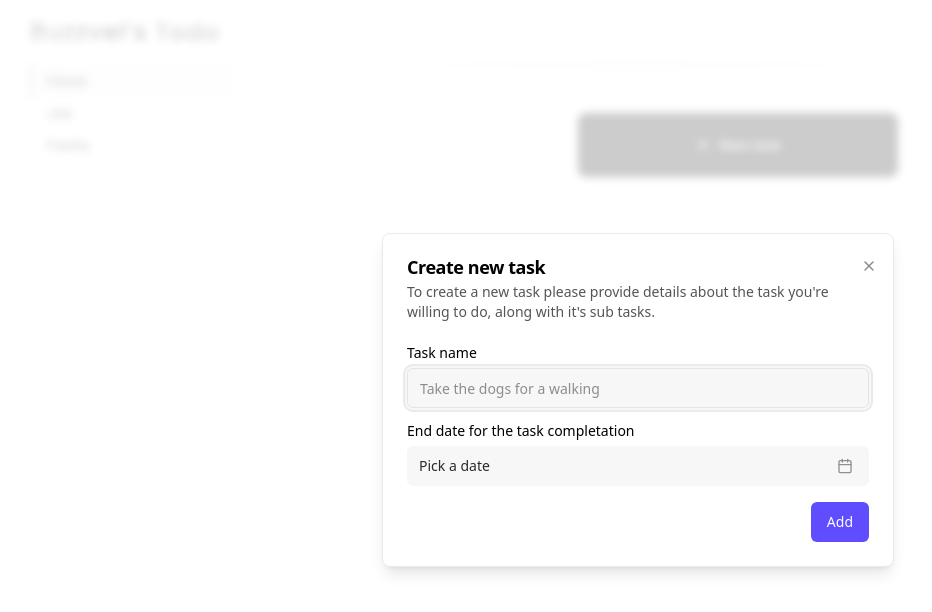
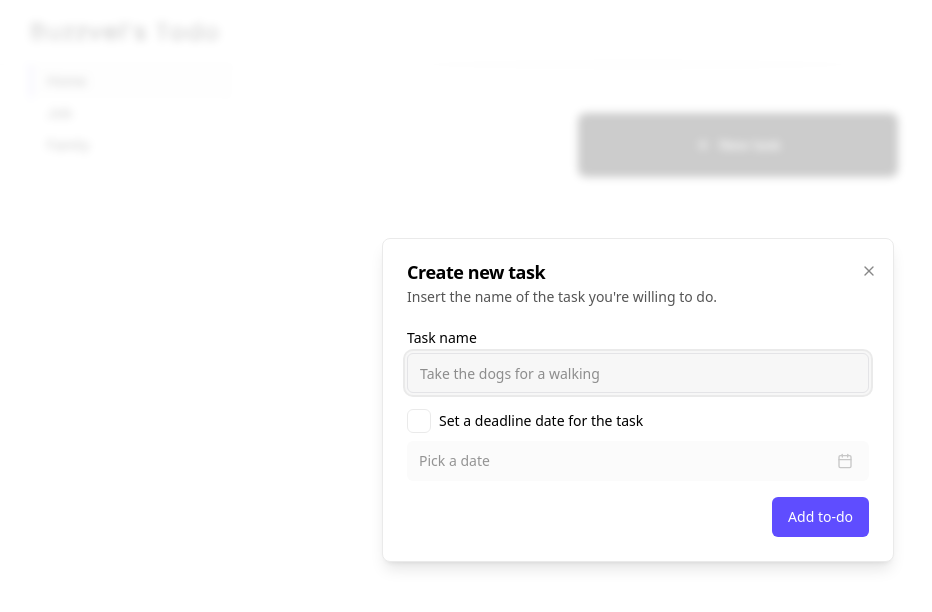
Before and after one commit to vitormarkis/buzzvels-todo, a Next.js app: page / in a window 1280 px wide. Both pictures are taken after a click on the button "New task". Shown: the top 612 px of the page, without its empty margins (2-934 px from the left). Built offline with nearby package versions, Linux system fonts and the light colour scheme; no server answers.

Commit message:
feat (new-task): add conditional deadline date

```diff
--- a/package.json
+++ b/package.json
@@ -13,6 +13,7 @@
     "@clerk/nextjs": "^4.23.2",
     "@hookform/resolvers": "^3.1.1",
     "@radix-ui/react-alert-dialog": "^1.0.4",
+    "@radix-ui/react-checkbox": "^1.0.4",
     "@radix-ui/react-dialog": "^1.0.4",
     "@radix-ui/react-dropdown-menu": "^2.0.5",
     "@radix-ui/react-label": "^2.0.2",
--- a/src/components/modal/create-new-task/ModalCreateNewTask.tsx
+++ b/src/components/modal/create-new-task/ModalCreateNewTask.tsx
@@ -1,6 +1,4 @@
-"use client"
-
-import React from "react"
+import React, { useId, useState } from "react"
 import { cn } from "@/lib/utils"
 import {
   DialogContent,
@@ -28,6 +26,10 @@ import { Popover, PopoverTrigger, PopoverContent } from "@/components/ui/popover
 import { format } from "date-fns"
 import { CalendarIcon } from "lucide-react"
 import { Calendar } from "@/components/ui/calendar"
+import { Checkbox } from "@/components/ui/checkbox"
+import { GetServerSideProps } from "next"
+import { getAuth } from "@clerk/nextjs/server"
+import { useUserInfo } from "@/contexts/user-info/userInfoContext"
 
 export type ModalCreateNewTaskProps = React.ComponentPropsWithoutRef<"div"> & {
   children: React.ReactNode
@@ -37,6 +39,9 @@ export const ModalCreateNewTask = React.forwardRef<
   React.ElementRef<"div">,
   ModalCreateNewTaskProps
 >(function ModalCreateNewTaskComponent({ children, ...props }, ref) {
+  const [hasDeadlineDate, setHasDeadlineDate] = useState<boolean | "indeterminate">(false)
+  const { headers } = useUserInfo()
+
   const methods = useForm<CreateNewTaskForm>({
     defaultValues: {
       task: "",
@@ -47,11 +52,15 @@ export const ModalCreateNewTask = React.forwardRef<
 
   const { control } = methods
 
-  const submitHandler: SubmitHandler<CreateNewTaskForm> = formData => {
-    console.log(formData)
+  const submitHandler: SubmitHandler<CreateNewTaskForm> = async formData => {
+    const res = await fetch("/api/endpoint", {
+      body: JSON.stringify(formData),
+      method: "POST",
+      headers,
+    })
+
+    console.log(res)
   }
-
-  const formErrors = methods.formState.errors
 
   return (
     <Dialog>
@@ -63,10 +72,7 @@ export const ModalCreateNewTask = React.forwardRef<
       >
         <DialogHeader>
           <DialogTitle>Create new task</DialogTitle>
-          <DialogDescription>
-            To create a new task please provide details about the task you're willing to do, along
-            with it's sub tasks.
-          </DialogDescription>
+          <DialogDescription>Insert the name of the task you're willing to do.</DialogDescription>
         </DialogHeader>
 
         <Form {...methods}>
@@ -91,12 +97,32 @@ export const ModalCreateNewTask = React.forwardRef<
                 </FormItem>
               )}
             />
+
+            <div className="space-y-2">
+              <FormField
+                control={control}
+                name="hasDeadlineDate"
+                render={({ field }) => (
+                  <FormItem className="flex gap-2 items-center space-y-0">
+                    <FormControl>
+                      <Checkbox
+                        checked={field.value}
+                        onCheckedChange={s => {
+                          field.onChange(s)
+                          setHasDeadlineDate(s)
+                        }}
+                        onBlur={field.onBlur}
+                      />
+                    </FormControl>
+                    <FormLabel className="font-normal">Set a deadline date for the task</FormLabel>
+                  </FormItem>
+                )}
+              />
               <FormField
                 control={control}
                 name="endDate"
                 render={({ field }) => (
                   <FormItem>
-                  <FormLabel>End date for the task completation</FormLabel>
                     <FormControl>
                       <Popover>
                         <PopoverTrigger asChild>
@@ -106,6 +132,7 @@ export const ModalCreateNewTask = React.forwardRef<
                                 "__two w-full pl-3 text-left font-normal",
                                 !field.value && "text-color-strong"
                               )}
+                              disabled={!hasDeadlineDate}
                             >
                               {field.value ? format(field.value, "PPP") : <span>Pick a date</span>}
                               <CalendarIcon className="ml-auto h-4 w-4 opacity-50" />
@@ -130,13 +157,14 @@ export const ModalCreateNewTask = React.forwardRef<
                   </FormItem>
                 )}
               />
+            </div>
             <div className="flex gap-2 justify-between">
               <div></div>
               <Button
                 type="submit"
                 className="__action"
               >
-                Add
+                Add to-do
               </Button>
             </div>
           </form>
--- /dev/null
+++ b/src/components/ui/checkbox.tsx
@@ -0,0 +1,28 @@
+"use client"
+
+import * as React from "react"
+import * as CheckboxPrimitive from "@radix-ui/react-checkbox"
+import { Check } from "lucide-react"
+
+import { cn } from "@/lib/utils"
+
+const Checkbox = React.forwardRef<
+  React.ElementRef<typeof CheckboxPrimitive.Root>,
+  React.ComponentPropsWithoutRef<typeof CheckboxPrimitive.Root>
+>(({ className, ...props }, ref) => (
+  <CheckboxPrimitive.Root
+    ref={ref}
+    className={cn(
+      "peer h-6 w-6 bg-background shrink-0 rounded-md border ring-offset-background focus-visible:outline-none focus-visible:ring-2 focus-visible:ring-ring focus-visible:ring-offset-2 disabled:cursor-not-allowed disabled:opacity-50 data-[state=checked]:bg-background-shadow data-[state=checked]:text-color-strong",
+      className
+    )}
+    {...props}
+  >
+    <CheckboxPrimitive.Indicator className={cn("flex items-center justify-center text-current")}>
+      <Check className="h-4 w-4" />
+    </CheckboxPrimitive.Indicator>
+  </CheckboxPrimitive.Root>
+))
+Checkbox.displayName = CheckboxPrimitive.Root.displayName
+
+export { Checkbox }
--- a/src/components/ui/dialog.tsx
+++ b/src/components/ui/dialog.tsx
@@ -42,7 +42,7 @@ const DialogContent = React.forwardRef<
     <DialogPrimitive.Content
       ref={ref}
       className={cn(
-        "fixed left-[50%] top-[50%] z-50 grid w-full max-w-lg translate-x-[-50%] translate-y-[-50%] gap-4 shadow-lg duration-200 data-[state=open]:animate-in data-[state=closed]:animate-out data-[state=closed]:fade-out-0 data-[state=open]:fade-in-0 data-[state=closed]:zoom-out-95 data-[state=open]:zoom-in-95 data-[state=closed]:slide-out-to-left-1/2 data-[state=closed]:slide-out-to-top-[48%] data-[state=open]:slide-in-from-left-1/2 data-[state=open]:slide-in-from-top-[48%] sm:rounded-lg md:w-full bg-background text-color border p-6",
+        "fixed left-[50%] top-[50%] z-50 grid w-full max-w-lg translate-x-[-50%] translate-y-[-50%] gap-4 shadow-lg duration-200 data-[state=open]:animate-in data-[state=closed]:animate-out data-[state=closed]:fade-out-0 data-[state=open]:fade-in-0 data-[state=closed]:zoom-out-95 data-[state=open]:zoom-in-95 data-[state=closed]:slide-out-to-left-1/2 data-[state=closed]:slide-out-to-top-[48%] data-[state=open]:slide-in-from-left-1/2 data-[state=open]:slide-in-from-top-[48%] rounded-lg md:w-full bg-background text-color border p-6",
         className
       )}
       {...props}
--- /dev/null
+++ b/src/contexts/user-info/userInfoContext.tsx
@@ -0,0 +1,30 @@
+import React, { createContext, useContext } from "react"
+
+type ComponentWithChildren = {
+  children: React.ReactNode
+}
+
+export type IUserInfoContext = {
+  userId: string | null
+  headers: Headers
+}
+
+export const UserInfoContext = createContext({} as IUserInfoContext)
+
+export function UserInfoProvider({ children, userId }: ComponentWithChildren & IUserInfoContext) {
+  const headers = new Headers()
+  headers.append("Authorization", `Bearer ${userId}`)
+
+  return (
+    <UserInfoContext.Provider
+      value={{
+        userId,
+        headers,
+      }}
+    >
+      {children}
+    </UserInfoContext.Provider>
+  )
+}
+
+export const useUserInfo = () => useContext(UserInfoContext)
--- a/src/form/create-new-task/schema.ts
+++ b/src/form/create-new-task/schema.ts
@@ -1,8 +1,14 @@
 import { z } from "zod"
 
-export const createNewTaskFormSchema = z.object({
-  task: z.string().min(1, "Insert a valid task name."),
-  endDate: z.date().nullable(),
-})
+export const createNewTaskFormSchema = z
+  .object({
+    task: z.string().min(1, "Insert a valid task name."),
+    endDate: z.date().nullable().default(null),
+    hasDeadlineDate: z.boolean().default(false),
+  })
+  .transform(({ hasDeadlineDate, ...state }) => ({
+    ...state,
+    endDate: hasDeadlineDate ? state.endDate?.getTime() : null,
+  }))
 
-export type CreateNewTaskForm = z.infer<typeof createNewTaskFormSchema>
+export type CreateNewTaskForm = z.input<typeof createNewTaskFormSchema>
--- a/src/middleware.ts
+++ b/src/middleware.ts
@@ -1,4 +1,8 @@
 import { authMiddleware } from "@clerk/nextjs"
+import { NextRequest, NextResponse } from "next/server"
+import { cookies } from "next/headers"
+import { getAuth } from "@clerk/nextjs/server"
+
 export default authMiddleware({
   publicRoutes: ["/"],
 })
--- a/src/pages/index.tsx
+++ b/src/pages/index.tsx
@@ -5,10 +5,17 @@ import { CenteredContainer } from "@/components/container/centered-container/Cen
 import { Header, Sidebar } from "@/components/organisms"
 import { IconPlus } from "@/components/icons"
 import { ModalCreateNewTask } from "@/components/modal"
+import { getAuth } from "@clerk/nextjs/server"
+import { GetServerSideProps } from "next"
+import { UserInfoProvider } from "@/contexts/user-info/userInfoContext"
 
-export default function Home() {
+type ServerSideProps = {
+  userId: string | null
+}
+
+export default function Home({ userId }: ServerSideProps) {
   return (
-    <>
+    <UserInfoProvider userId={userId}>
       <Header />
       <div className="absolute left-1/2 -translate-x-1/2 -translate-y-[1px] h-[1px] bg-gradient-to-r from-transparent to-transparent via-color/40 max-w-xl w-full" />
       <div className={cn(st.sponge, "dark:visible invisible")} />
@@ -28,6 +35,16 @@ export default function Home() {
           </ModalCreateNewTask>
         </main>
       </CenteredContainer>
-    </>
+    </UserInfoProvider>
   )
 }
+
+export const getServerSideProps: GetServerSideProps<ServerSideProps> = async ({ req }) => {
+  const { userId } = getAuth(req)
+
+  return {
+    props: {
+      userId,
+    },
+  }
+}
```
Also changed, not shown: 1 other file (tests, documents, lock files or other folders). Lines whose indentation alone changed are shown as unchanged.
